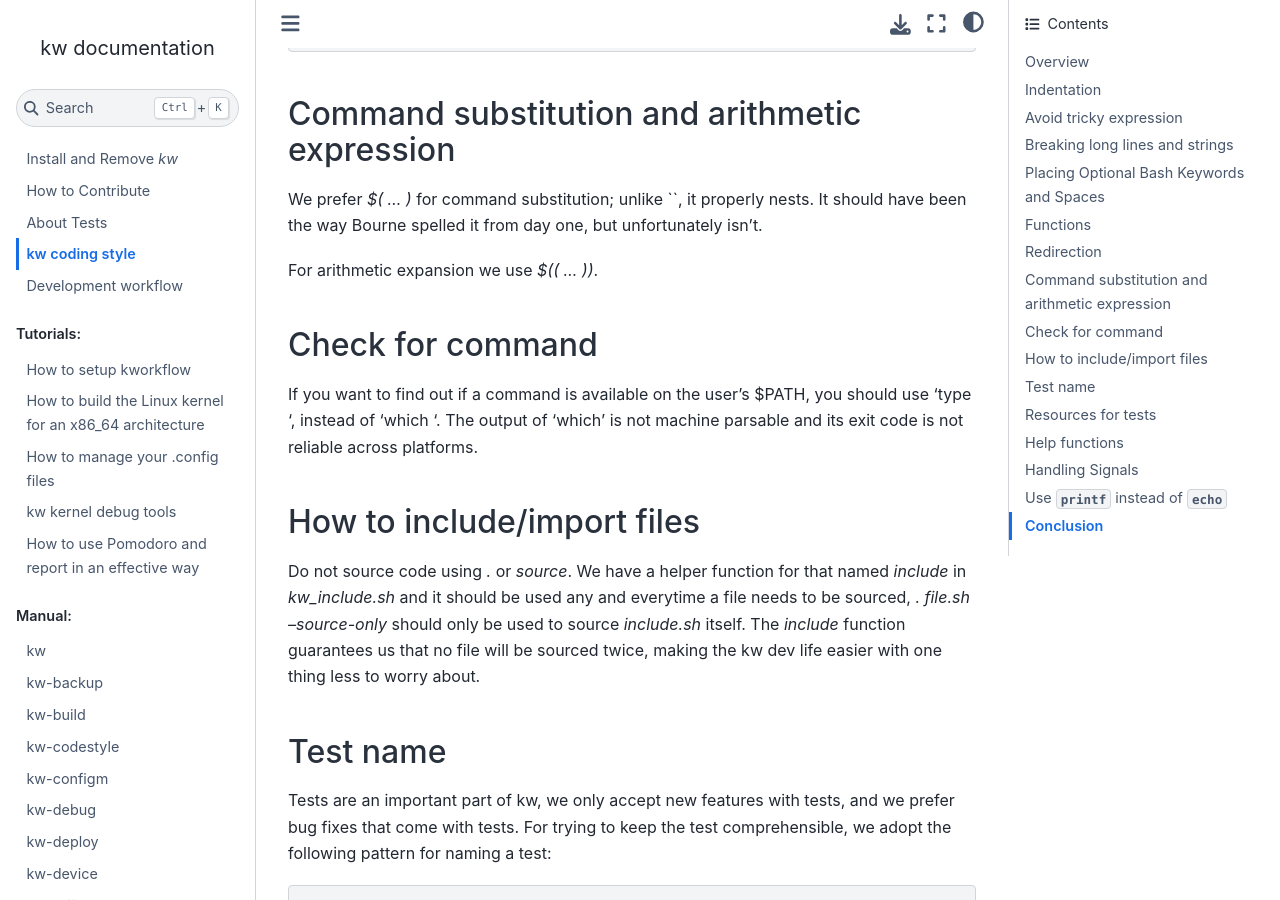
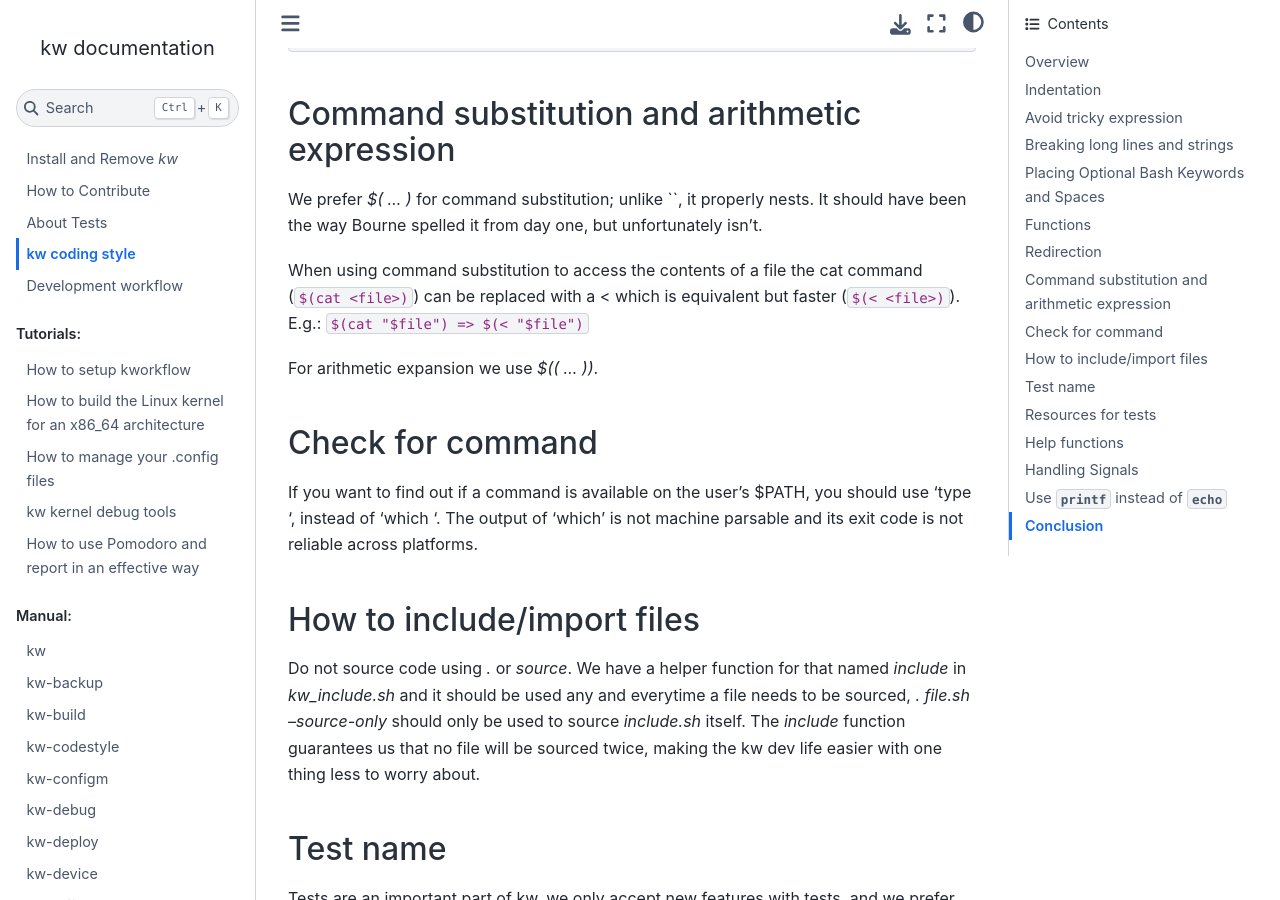
Before and after one commit to kworkflow/kworkflow, a Sphinx documentation site: the page built from documentation/content/codingstyle.rst, in a window 1280 px wide and 900 px high, scrolled down 4552 px. Built offline with Sphinx 7.4.7 and the Sphinx Book theme 1.1.4, drawn with Linux system fonts in a browser that asks for light colours.

Commit message:
src: small optimization when using cat
When using command substitution to access the contents of a file the
`cat` command can be replaced with a `<` which is equivalent but faster.
E.g.: `$(cat "$file")` => `$(< "$file")`

Reviewed-by: Rodrigo Siqueira <rodrigosiqueiramelo@gmail.com>
Signed-off-by: Rubens Gomes Neto <rubens.gomes.neto@usp.br>

```diff
--- a/documentation/content/codingstyle.rst
+++ b/documentation/content/codingstyle.rst
@@ -191,6 +191,10 @@ We prefer `$( ... )` for command substitution; unlike \`\`, it properly nests.
 It should have been the way Bourne spelled it from day one, but unfortunately
 isn't.
 
+When using command substitution to access the contents of a file the cat
+command (``$(cat <file>)``) can be replaced with a < which is equivalent but
+faster (``$(< <file>)``). E.g.: ``$(cat "$file") => $(< "$file")``
+
 For arithmetic expansion we use `$(( ... ))`.
 
 Check for command
```
Also changed, not shown: 4 other files.
